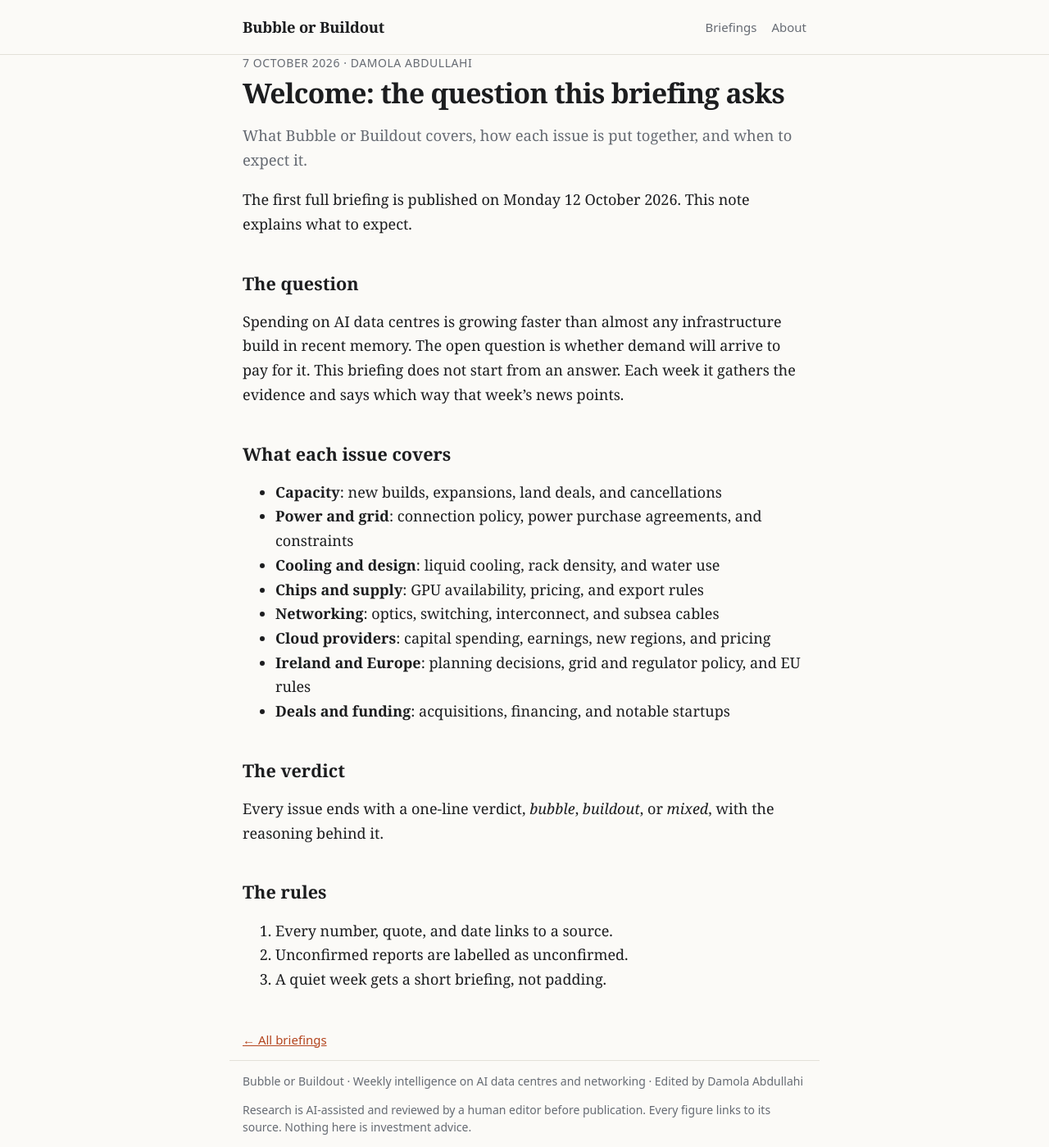
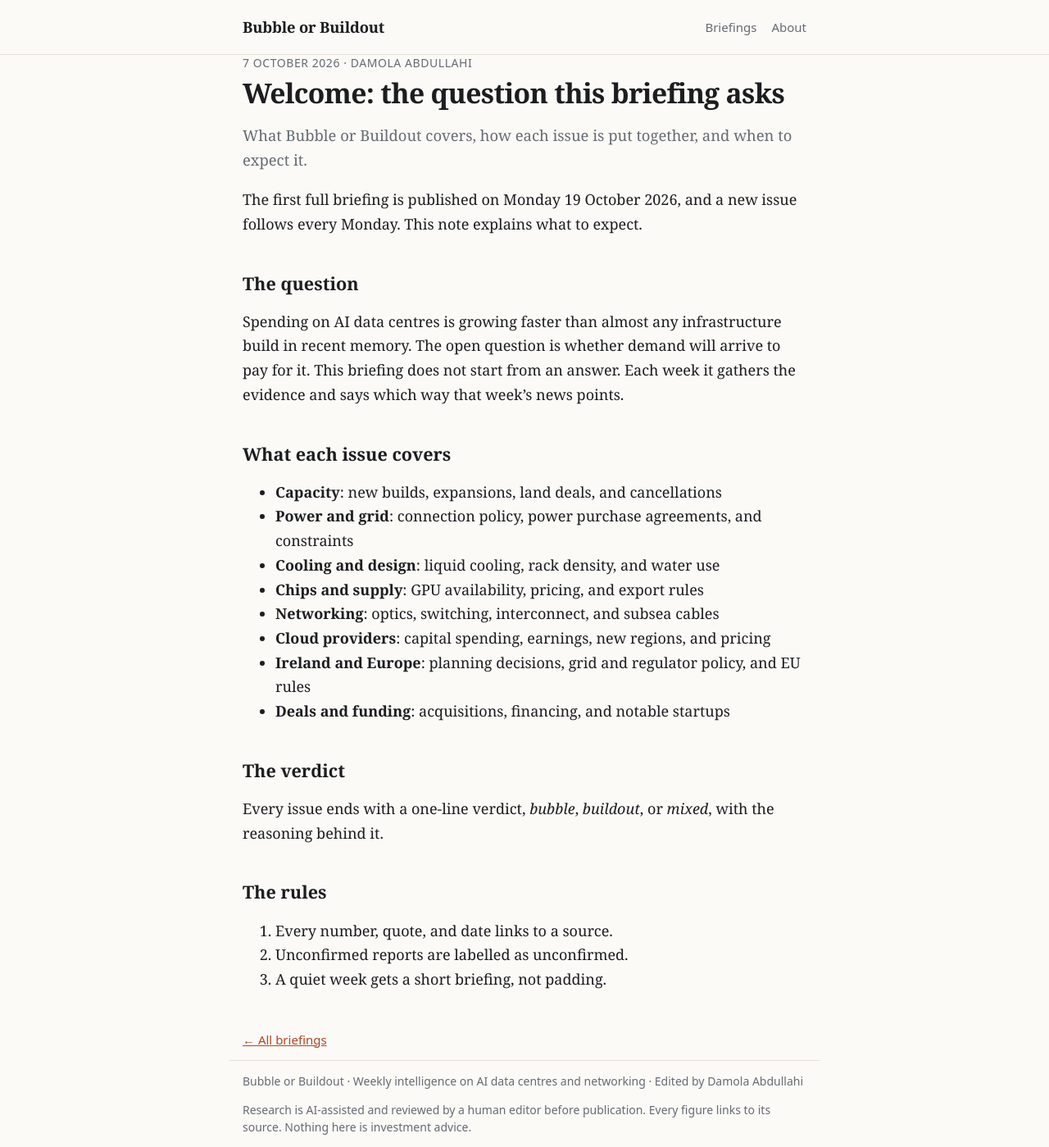
Before and after one commit to Gatsby10/datacentre-briefing, a Jekyll site: the page built from _posts/2026-10-07-welcome.md, in a window 1280 px wide. Shown: the whole page at 82% size. Built offline with Jekyll 4.4.1, drawn with Linux system fonts in a browser that asks for light colours.

Commit message:
Set first briefing date to 19 October
Co-Authored-By: Claude Opus 5.5 <noreply@anthropic.com>
Claude-Session: https://claude.ai/code/session_01VsVnrWiP5iLR6zL5JMVacr

```diff
--- a/_posts/2026-10-07-welcome.md
+++ b/_posts/2026-10-07-welcome.md
@@ -3,7 +3,7 @@ layout: post
 title: "Welcome: the question this briefing asks"
 summary: "What Bubble or Buildout covers, how each issue is put together, and when to expect it."
 ---
-The first full briefing is published on Monday 12 October 2026. This note explains what to expect.
+The first full briefing is published on Monday 19 October 2026, and a new issue follows every Monday. This note explains what to expect.
 
 ## The question
 
```
